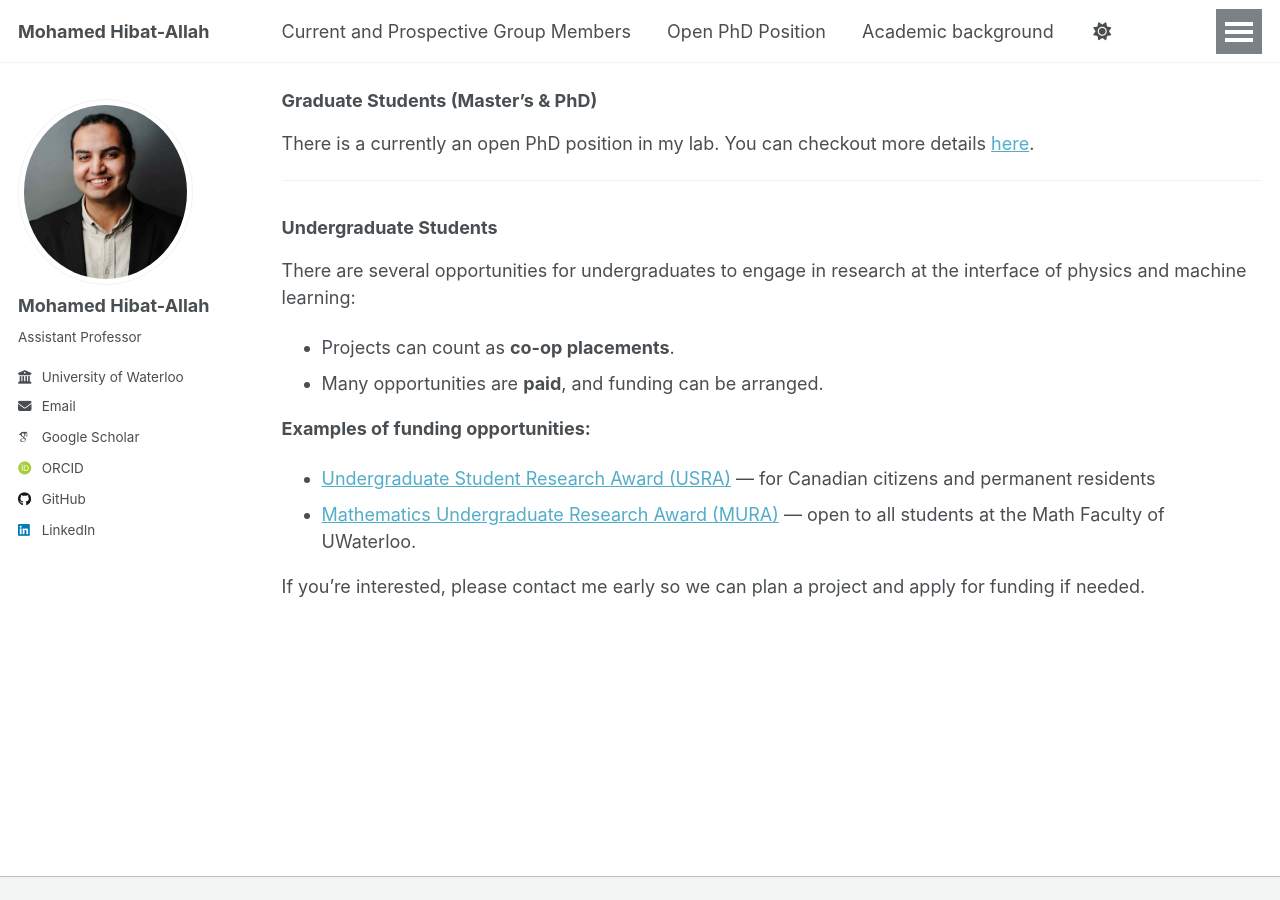
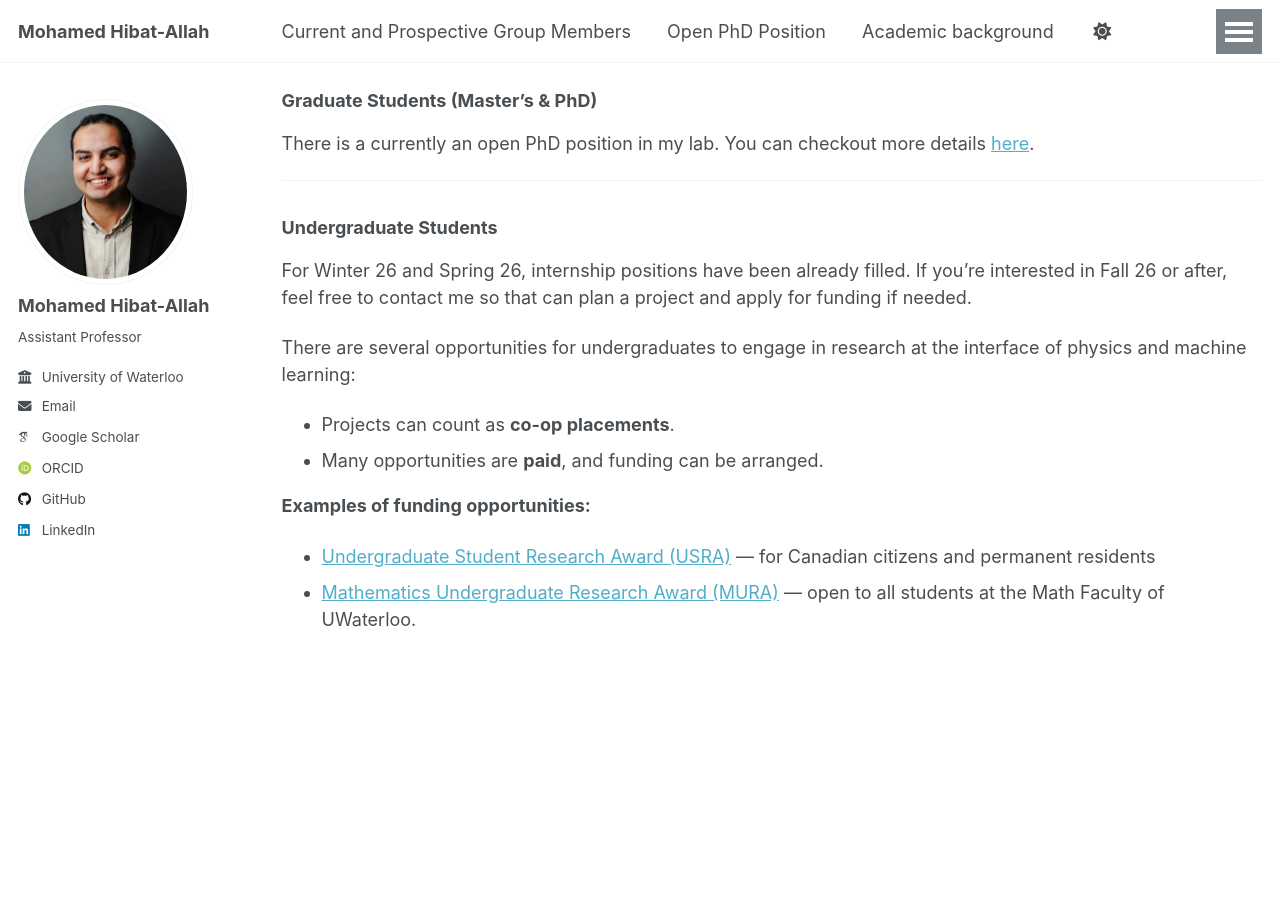
Before and after one commit to mhibatallah/mhibatallah.github.io, a Jekyll site: the page built from _pages/group.md, in a window 1280 px wide and 900 px high, scrolled down 574 px. Built offline with Jekyll 4.4.1, drawn with Linux system fonts in a browser that asks for light colours; some web fonts are replaced; a script that is not in the unit is left out.

Commit message:
update undergrad research

```diff
--- a/_pages/group.md
+++ b/_pages/group.md
@@ -38,6 +38,8 @@ There is a currently an open PhD position in my lab. You can checkout more detai
 
 ### Undergraduate Students
 
+For Winter 26 and Spring 26, internship positions have been already filled. If you're interested in Fall 26 or after, feel free to contact me so that can plan a project and apply for funding if needed.
+
 There are several opportunities for undergraduates to engage in research at the interface of physics and machine learning:
 
 - Projects can count as **co-op placements**.
@@ -46,5 +48,3 @@ There are several opportunities for undergraduates to engage in research at the
 **Examples of funding opportunities:**
 - [Undergraduate Student Research Award (USRA)](https://uwaterloo.ca/applied-mathematics/current-undergraduates/undergraduate-research-opportunities) — for Canadian citizens and permanent residents
 - [Mathematics Undergraduate Research Award (MURA)](https://uwaterloo.ca/applied-mathematics/current-undergraduates/undergraduate-research-opportunities) — open to all students at the Math Faculty of UWaterloo.
-
-If you're interested, please contact me early so we can plan a project and apply for funding if needed.
```
